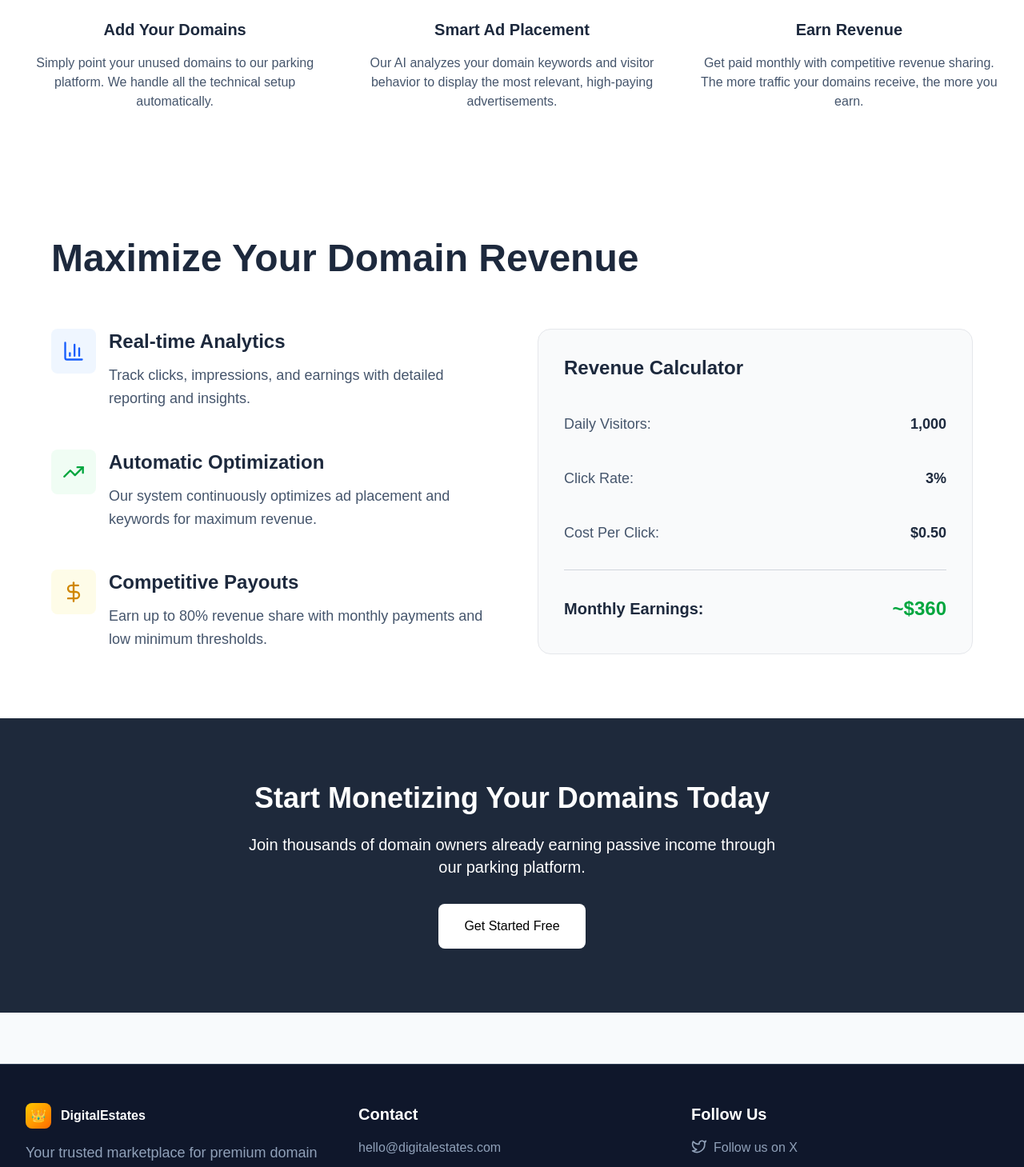
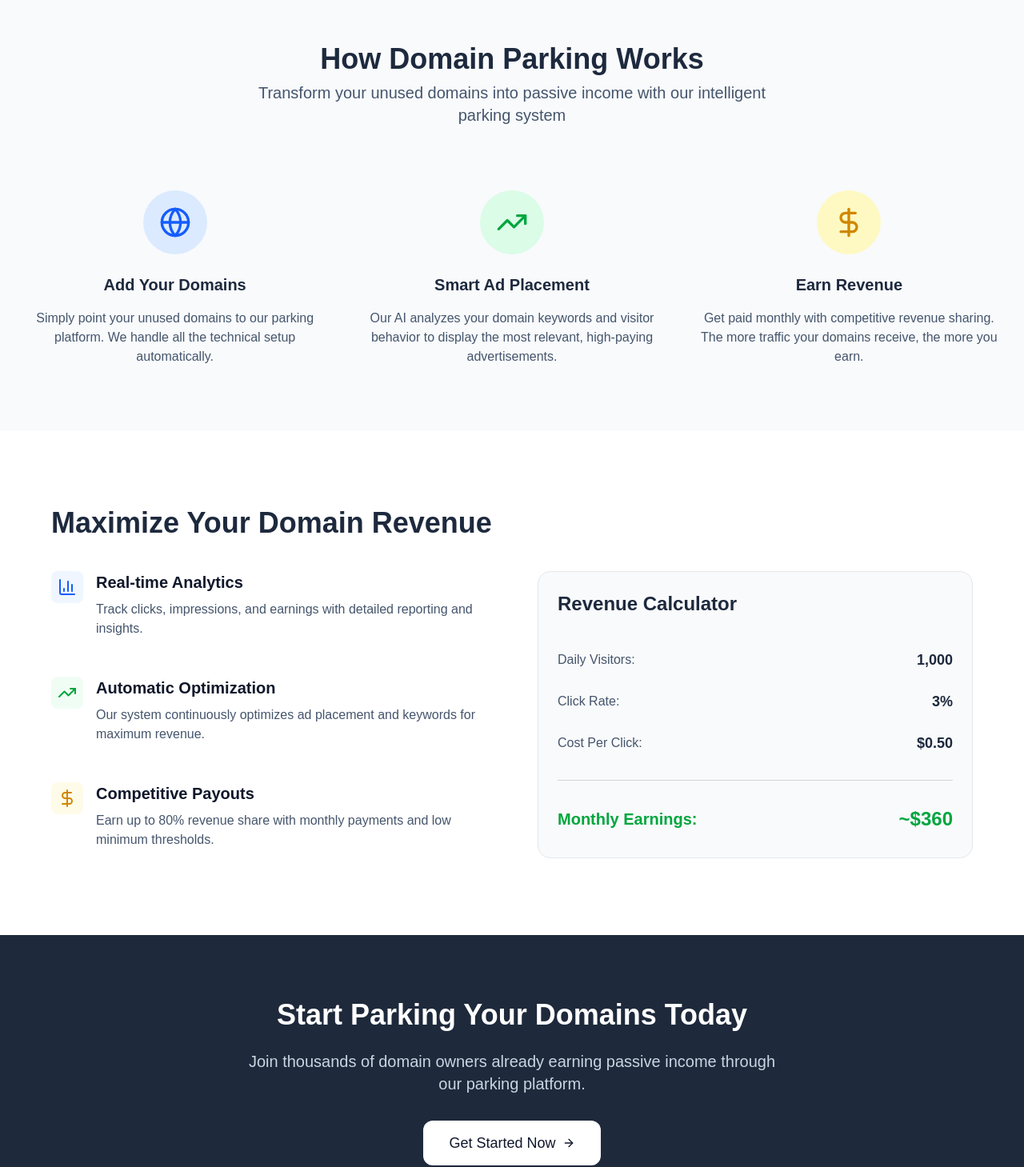
Before and after one commit to elghanbibadr/digitalAssets, a Next.js app: page /domainparking in a window 1280 px wide. Shown: the part 944-2403 px from the top of the page at 80% size. Built offline with nearby package versions, Linux system fonts and the light colour scheme.

Commit message:
v2 of domaine parking

```diff
--- a/app/domainparking/page.tsx
+++ b/app/domainparking/page.tsx
@@ -6,24 +6,25 @@ import {
   Globe,
   Zap,
   Target,
+  ArrowLeft,
+  ArrowRight,
 } from "lucide-react";
 
 export default function DomainParkingPage() {
   return (
-    <div className="min-h-screen bg-gradient-to-br from-slate-900 via-slate-800 to-slate-900">
+    <div >
       {/* Hero Section */}
-      <section className="relative overflow-hidden">
-        <div className="absolute inset-0 bg-gradient-to-r from-green-500/10 to-blue-500/10"></div>
+      <section className="relative min-h-screen bg-[#1C2638] overflow-hidden">
         <div className="relative container mx-auto px-6 py-20 text-center">
           <div className="inline-flex items-center justify-center w-20 h-20 mb-8 bg-green-500/20 rounded-full">
             <DollarSign className="w-10 h-10 text-green-400" />
           </div>
 
-          <h1 className="text-5xl md:text-6xl font-bold text-white mb-6 tracking-tight">
+          <h1 className=" text-white mb-6 ">
             Domain Parking
           </h1>
 
-          <p className="text-xl md:text-2xl text-slate-300 max-w-4xl mx-auto leading-relaxed">
+          <p className=" text-slate-300 subtitle">
             Turn your unused domains into revenue streams. Our advanced parking
             platform monetizes your dormant digital assets through targeted
             advertising and smart optimization.
@@ -32,18 +33,18 @@ export default function DomainParkingPage() {
       </section>
 
       {/* How It Works Section */}
-      <section className="py-20 bg-white">
-        <div className="container mx-auto px-6">
-          <h2 className="text-4xl font-bold text-center text-slate-800 mb-8">
+      <section className="py-20 ">
+        <div className=" mx-auto px-6">
+          <h2 className="text-4xl font-bold text-center text-slate-800 mb-2">
             How Domain Parking Works
           </h2>
 
-          <p className="text-xl text-slate-600 text-center mb-16 max-w-3xl mx-auto">
+          <p className="subtitle  text-center text-slate-600 max-w-2xl mx-auto">
             Transform your unused domains into passive income with our
             intelligent parking system
           </p>
 
-          <div className="grid md:grid-cols-3 gap-8">
+          <div className="grid mt-20 md:grid-cols-3 gap-8">
             {/* Step 1 */}
             <div className="text-center group">
               <div className="w-20 h-20 bg-blue-100 rounded-full flex items-center justify-center mx-auto mb-6 group-hover:bg-blue-200 transition-colors duration-300">
@@ -61,7 +62,7 @@ export default function DomainParkingPage() {
             {/* Step 2 */}
             <div className="text-center group">
               <div className="w-20 h-20 bg-green-100 rounded-full flex items-center justify-center mx-auto mb-6 group-hover:bg-green-200 transition-colors duration-300">
-                <Target className="w-10 h-10 text-green-600" />
+                <TrendingUp className="w-10 h-10 text-green-600" />
               </div>
               <h3 className="text-xl font-semibold text-slate-800 mb-4">
                 Smart Ad Placement
@@ -89,10 +90,10 @@ export default function DomainParkingPage() {
         </div>
       </section>
       {/* Features Section */}
-      <section className="py-20 bg-white">
-        <div className="container mx-auto px-6">
+      <section className="py-20 bg-white ">
+        <div className=" p-4 mx-auto px-6">
           <div className="max-w-6xl mx-auto">
-            <h2 className="text-4xl md:text-5xl font-bold text-slate-800 mb-16">
+            <h2 className="text-4xl font-bold text-slate-800 mb-10">
               Maximize Your Domain Revenue
             </h2>
 
@@ -100,14 +101,14 @@ export default function DomainParkingPage() {
               {/* Features List */}
               <div className="space-y-12">
                 <div className="flex items-start space-x-4">
-                  <div className="flex-shrink-0 w-14 h-14 bg-blue-50 rounded-lg flex items-center justify-center">
-                    <BarChart3 className="w-7 h-7 text-blue-600" />
+                  <div className="flex-shrink-0 w-10 h-10 bg-blue-50 rounded-lg flex items-center justify-center">
+                    <BarChart3 className="w-6 h-6 text-blue-600" />
                   </div>
                   <div>
-                    <h3 className="text-2xl font-bold text-slate-800 mb-3">
+                    <h3 className="font-semibold text-slate-900 mb-2">
                       Real-time Analytics
                     </h3>
-                    <p className="text-slate-600 text-lg leading-relaxed">
+                    <p className="text-slate-600 subtitle text-base">
                       Track clicks, impressions, and earnings with detailed
                       reporting and insights.
                     </p>
@@ -115,14 +116,14 @@ export default function DomainParkingPage() {
                 </div>
 
                 <div className="flex items-start space-x-4">
-                  <div className="flex-shrink-0 w-14 h-14 bg-green-50 rounded-lg flex items-center justify-center">
-                    <TrendingUp className="w-7 h-7 text-green-600" />
+                  <div className="flex-shrink-0 w-10 h-10 bg-green-50 rounded-lg flex items-center justify-center">
+                    <TrendingUp className="w-6 h-6 text-green-600" />
                   </div>
                   <div>
-                    <h3 className="text-2xl font-bold text-slate-800 mb-3">
+                    <h3 className="font-semibold text-slate-900 mb-2">
                       Automatic Optimization
                     </h3>
-                    <p className="text-slate-600 text-lg leading-relaxed">
+                    <p className="text-slate-600 subtitle text-base">
                       Our system continuously optimizes ad placement and
                       keywords for maximum revenue.
                     </p>
@@ -130,14 +131,14 @@ export default function DomainParkingPage() {
                 </div>
 
                 <div className="flex items-start space-x-4">
-                  <div className="flex-shrink-0 w-14 h-14 bg-yellow-50 rounded-lg flex items-center justify-center">
-                    <DollarSign className="w-7 h-7 text-yellow-600" />
+                  <div className="flex-shrink-0 w-10 h-10 bg-yellow-50 rounded-lg flex items-center justify-center">
+                    <DollarSign className="w-6 h-6 text-yellow-600" />
                   </div>
                   <div>
-                    <h3 className="text-2xl font-bold text-slate-800 mb-3">
+                    <h3 className="font-semibold text-slate-900 mb-2">
                       Competitive Payouts
                     </h3>
-                    <p className="text-slate-600 text-lg leading-relaxed">
+                    <p className="text-slate-600 subtitle text-base font-normal">
                       Earn up to 80% revenue share with monthly payments and low
                       minimum thresholds.
                     </p>
@@ -146,14 +147,14 @@ export default function DomainParkingPage() {
               </div>
 
               {/* Revenue Calculator */}
-              <div className="bg-gray-50 rounded-2xl p-8 border border-gray-200">
+              <div className="bg-gray-50 rounded-2xl p-6 border border-gray-200">
                 <h3 className="text-2xl font-bold text-slate-800 mb-8">
                   Revenue Calculator
                 </h3>
 
-                <div className="space-y-6">
+                <div className="space-y-2">
                   <div className="flex justify-between items-center py-2">
-                    <span className="text-slate-600 text-lg">
+                    <span className="text-slate-600 text-base font-normal">
                       Daily Visitors:
                     </span>
                     <span className="font-bold text-slate-800 text-lg">
@@ -162,12 +163,12 @@ export default function DomainParkingPage() {
                   </div>
 
                   <div className="flex justify-between items-center py-2">
-                    <span className="text-slate-600 text-lg">Click Rate:</span>
+                    <span className="text-slate-600 text-base font-normal">Click Rate:</span>
                     <span className="font-bold text-slate-800 text-lg">3%</span>
                   </div>
 
                   <div className="flex justify-between items-center py-2">
-                    <span className="text-slate-600 text-lg">
+                    <span className="text-slate-600 text-base font-normal">
                       Cost Per Click:
                     </span>
                     <span className="font-bold text-slate-800 text-lg">
@@ -178,7 +179,7 @@ export default function DomainParkingPage() {
                   <hr className="border-gray-300 my-6" />
 
                   <div className="flex justify-between items-center py-2">
-                    <span className="text-slate-800 font-bold text-xl">
+                    <span className="text-green-600 font-bold text-xl">
                       Monthly Earnings:
                     </span>
                     <span className="font-bold text-green-600 text-2xl">
@@ -196,17 +197,17 @@ export default function DomainParkingPage() {
       <section className="py-20 bg-[#1E293B]">
         <div className="container mx-auto px-6 text-center">
           <h2 className="text-4xl font-bold text-white mb-6">
-            Start Monetizing Your Domains Today
+Start Parking Your Domains Today
           </h2>
 
-          <p className="text-xl text-white mb-8 max-w-2xl mx-auto">
+          <p className="text-xl text-slate-300 mb-8 max-w-2xl mx-auto">
             Join thousands of domain owners already earning passive income
             through our parking platform.
           </p>
 
           <div className="flex flex-col sm:flex-row gap-4 justify-center">
-            <button className="bg-white text-black px-8 py-4 rounded-lg text-base font-medium hover:bg-gray-100 transition-colors duration-300">
-              Get Started Free
+            <button className="inline-flex items-center justify-center gap-2 whitespace-nowrap font-medium ring-offset-background transition-colors focus-visible:outline-none focus-visible:ring-2 focus-visible:ring-ring focus-visible:ring-offset-2 disabled:pointer-events-none disabled:opacity-50 [&_svg]:pointer-events-none [&_svg]:size-4 [&_svg]:shrink-0 px-8 h-14 text-lg rounded-xl bg-white text-slate-900 hover:bg-slate-100">
+              Get Started Now <ArrowRight height={4} width={4} />
             </button>
           </div>
         </div>
--- a/app/fonts/index.ts
+++ b/app/fonts/index.ts
@@ -13,7 +13,7 @@ export const amazonEmber = localFont({
       style: 'normal',
     },
     {
-      path: '../../public/amazon-ember/Amazon Ember Display Medium.ttf',
+      path: '../../public/amazon-ember/Amazon Ember Medium.ttf',
       weight: '500',
       style: 'normal',
     },
--- a/app/globals.css
+++ b/app/globals.css
@@ -45,7 +45,7 @@ body{
 
 @layer components {
   .subtitle {
-    @apply text-lg md:text-xl text-slate-600 max-w-3xl mx-auto;
+    @apply text-lg font-normal md:text-xl text-slate-600 max-w-3xl mx-auto;
   }
 }
 
```
